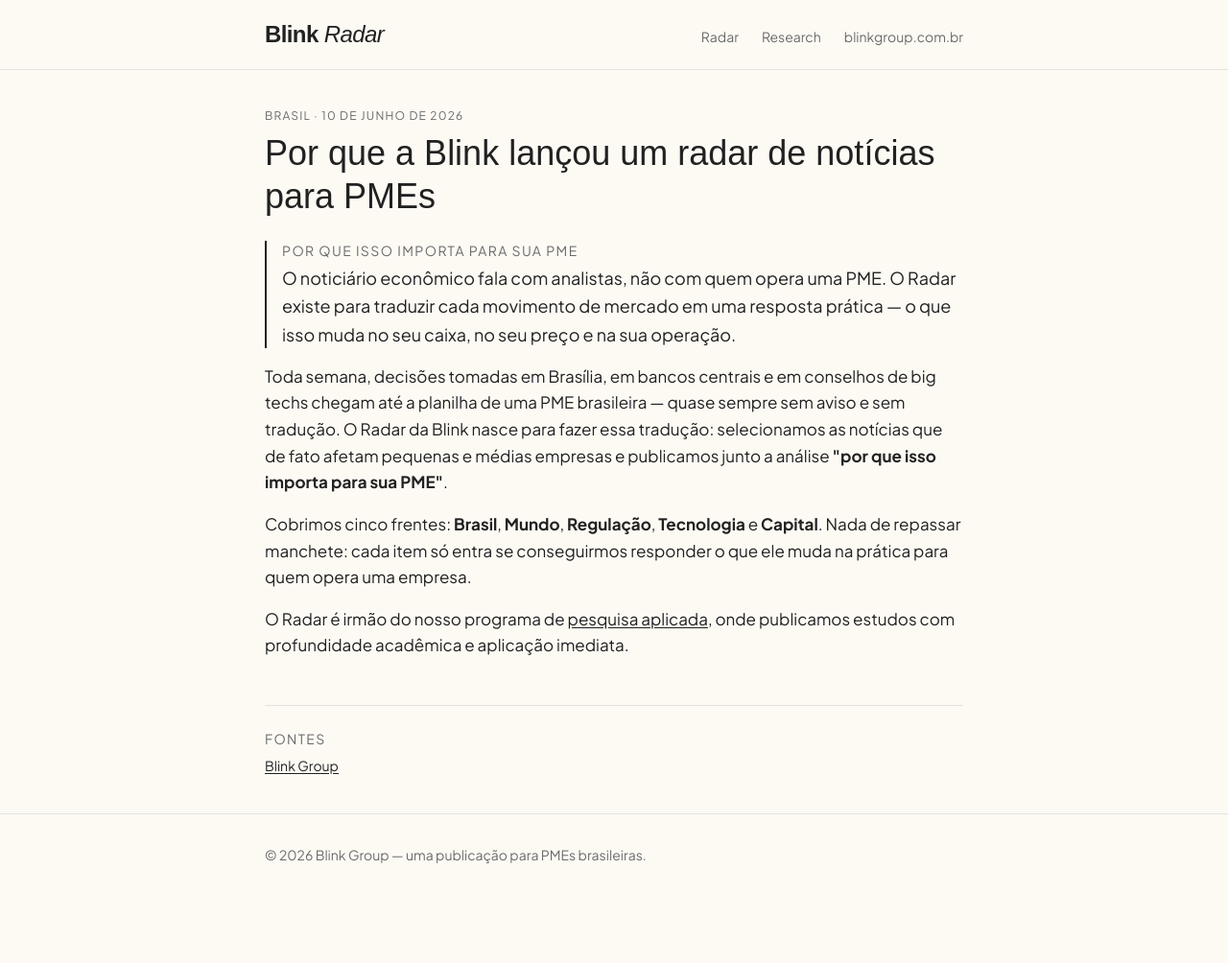
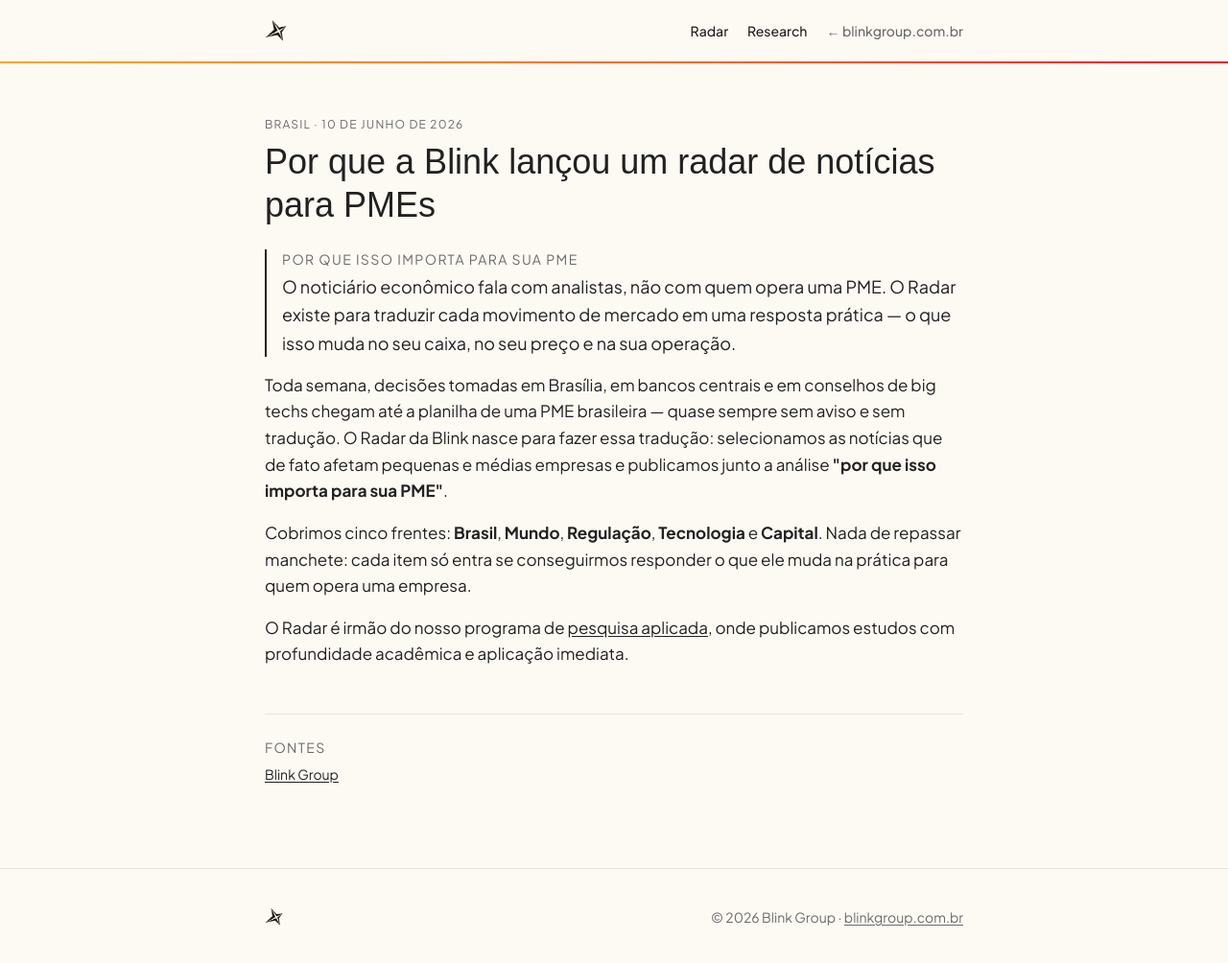
Before and after one commit to Ln-Carvalho/blink-press, a Next.js app: page /radar/2026-06-10-por-que-a-blink-lancou-um-radar-para-pmes in a window 1280 px wide. Shown: the whole page at 96% size. Before the commit the page ends 933 px from the top, so only its background shows below. Built offline with nearby package versions, Linux system fonts and the light colour scheme; no server answers; a web font is replaced by a local one.

Commit message:
feat(chrome): header/footer com logo Blink e régua em gradiente

```diff
--- a/app/(site)/layout.tsx
+++ b/app/(site)/layout.tsx
@@ -1,24 +1,35 @@
 import Link from 'next/link';
+import Image from 'next/image';
+import logo from '@/public/brand/LogoBlink_Preta.png';
 
 export default function SiteLayout({ children }: { children: React.ReactNode }) {
   return (
     <>
-      <header className="border-b border-line">
-        <div className="mx-auto max-w-3xl px-5 py-5 flex items-baseline justify-between">
-          <Link href="/radar" className="font-display text-2xl font-semibold tracking-tight">
-            Blink<span className="italic font-normal"> Radar</span>
-          </Link>
-          <nav className="flex gap-6 text-sm text-muted">
-            <Link href="/radar" className="hover:text-ink">Radar</Link>
-            <Link href="/research" className="hover:text-ink">Research</Link>
-            <a href="https://blinkgroup.com.br" className="hover:text-ink">blinkgroup.com.br</a>
+      <header className="sticky top-0 z-50 bg-paper/85 backdrop-blur-md">
+        <div className="mx-auto max-w-3xl px-5 h-16 flex items-center justify-between gap-4">
+          <a href="https://blinkgroup.com.br" className="flex items-center" aria-label="Blink — blinkgroup.com.br">
+            <Image src={logo} alt="Blink" priority className="h-6 w-auto" />
+          </a>
+          <nav className="flex items-center gap-5 text-sm font-medium">
+            <Link href="/radar" className="text-ink hover:text-orange transition-colors">Radar</Link>
+            <Link href="/research" className="text-ink hover:text-orange transition-colors">Research</Link>
+            <a href="https://blinkgroup.com.br" className="text-muted hover:text-ink transition-colors">← blinkgroup.com.br</a>
           </nav>
         </div>
+        <div className="h-0.5 w-full brand-gradient" />
       </header>
-      <main className="flex-1 mx-auto w-full max-w-3xl px-5 py-10">{children}</main>
-      <footer className="border-t border-line">
-        <div className="mx-auto max-w-3xl px-5 py-8 text-sm text-muted">
-          © {new Date().getFullYear()} Blink Group — uma publicação para PMEs brasileiras.
+
+      <main className="flex-1 mx-auto w-full max-w-3xl px-5 py-10 sm:py-14">{children}</main>
+
+      <footer className="border-t border-line mt-8">
+        <div className="mx-auto max-w-3xl px-5 py-10 flex flex-col gap-3 sm:flex-row sm:items-center sm:justify-between">
+          <Image src={logo} alt="Blink" className="h-5 w-auto" />
+          <p className="text-sm text-muted">
+            © {new Date().getFullYear()} Blink Group ·{' '}
+            <a href="https://blinkgroup.com.br" className="hover:text-orange transition-colors underline underline-offset-2">
+              blinkgroup.com.br
+            </a>
+          </p>
         </div>
       </footer>
     </>
```
